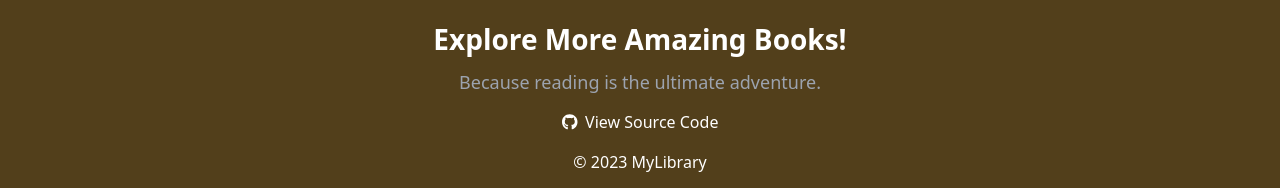
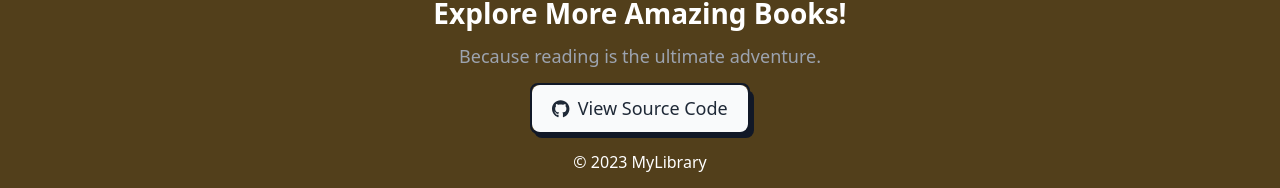
Before and after one commit to friend413/Library, a React (Vite) app in the folder client/: page / in a window 1280 px wide. Shown: the part 602-790 px from the top of the page. Built offline with nearby package versions, Linux system fonts and the light colour scheme; no server answers; a web font is replaced by a local one.

Commit message:
Changed the look of Github navigation button

```diff
--- a/client/src/Components/Footer.jsx
+++ b/client/src/Components/Footer.jsx
@@ -15,17 +15,21 @@
           Because reading is the ultimate adventure.
         </div>
         <div className="flex items-center space-x-2">
-          <a
-            href="https://github.com/suryanshsingh2001/MyLibrary/"
+          <a href="https://github.com/suryanshsingh2001/MyLibrary/"
             target="_blank"
-            rel="noopener noreferrer"
-            className="hover:text-blue-500 transition duration-300"
-            style={{ display: "flex", alignItems: "center" }}
-          >
-            <span className="easter-egg zoom-in">
-              <FontAwesomeIcon icon={faGithub} className="mr-2 zoom-in" />
+            rel="noopener noreferrer" class="relative inline-block text-lg group">
+            <span class="relative z-10 block px-5 py-3 overflow-hidden font-medium leading-tight text-gray-800 transition-colors duration-300 ease-out border-2 border-gray-900 rounded-lg group-hover:text-white">
+            <span class="absolute inset-0 w-full h-full px-5 py-3 rounded-lg bg-gray-50"></span>
+            <span class="absolute left-0 w-56 h-48 -ml-2 transition-all duration-300 origin-top-right -rotate-90 -translate-x-full translate-y-12 bg-gray-900 group-hover:-rotate-180 ease"></span>
+            <span className=" relative">
+              <FontAwesomeIcon icon={faGithub} className="mr-2" />
               View Source Code
             </span>
+            </span>
+            <span
+              class="absolute bottom-0 right-0 w-full h-12 -mb-1 -mr-1 transition-all duration-200 ease-linear bg-gray-900 rounded-lg group-hover:mb-0 group-hover:mr-0"
+              data-rounded="rounded-lg"
+              ></span>
           </a>
           {/* Add more social media or contact links as needed */}
         </div>
```
